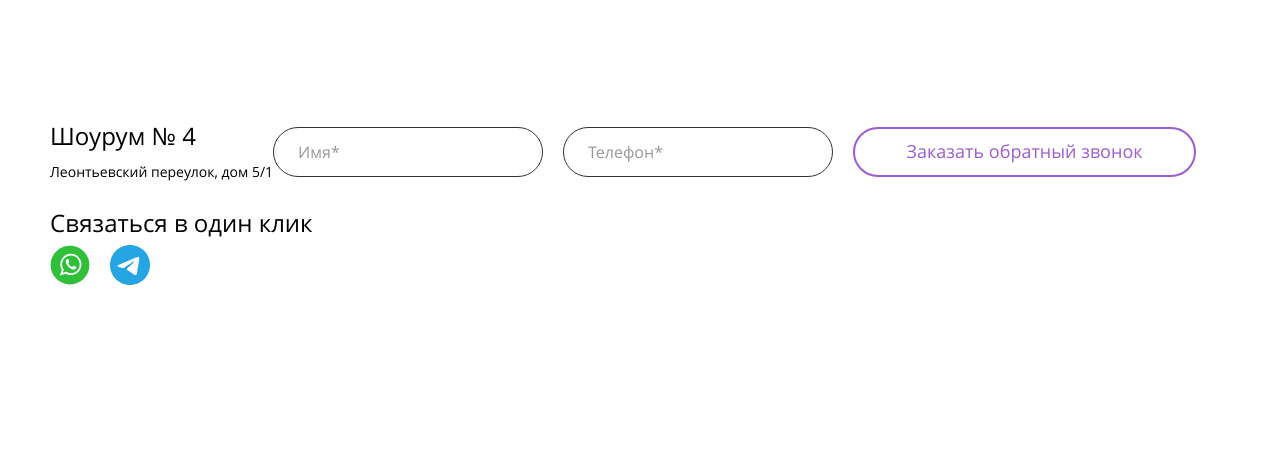
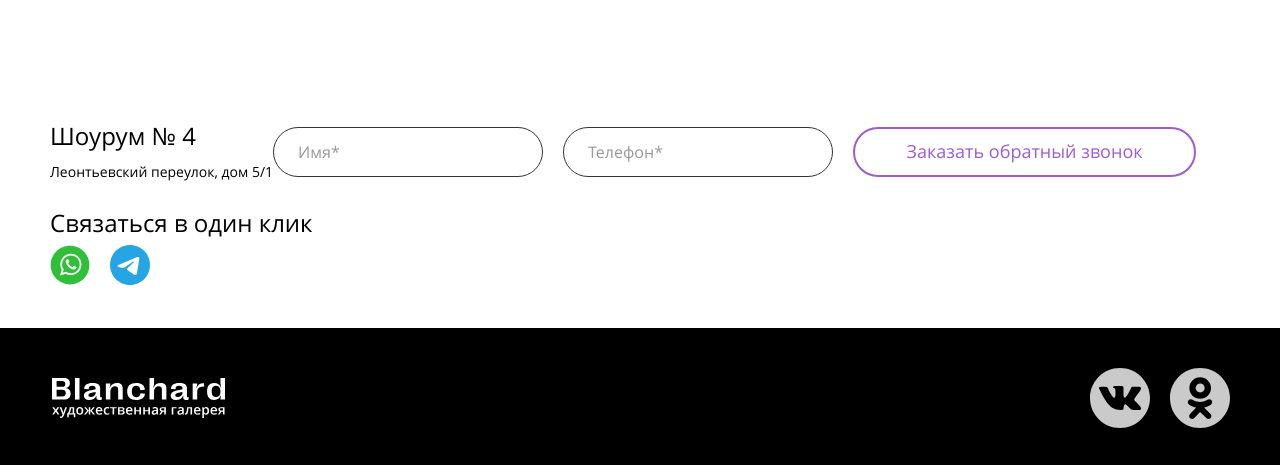
Before and after one commit to Bjoref/Blanchard, a website: page src/html/index.html in a window 1280 px wide. Shown: the part 5891-6356 px from the top of the page. Before the commit the page ends 6226 px from the top, so only its background shows below. Drawn offline with nearby package versions, Linux system fonts and the light colour scheme; files that its build step writes are made by us from their sources; files whose address does not match are found by name.

Commit message:
desk first -> mobile first footer

```diff
--- a/src/html/index.html
+++ b/src/html/index.html
@@ -53,7 +53,7 @@
       @@include('blocks/sections/section-form.html')
     </section>
 
-    <!-- @@include('blocks/footer.html' -->
+    @@include('blocks/footer.html')
     <script src="./js/index.bundle.js"></script>
   </body>
 </html>
--- a/src/scss/blocks/_footer.scss
+++ b/src/scss/blocks/_footer.scss
@@ -1,80 +1,88 @@
 .footer {
   background-color: var(--black-color);
+  padding-top: 20px;
+  padding-bottom: 20px;
+
+  @media (min-width: 767.98px) {
+    padding-top: 40px;
+	padding-bottom: 40px;
+  }
+
+  @media (min-width: 1399.98px) {
+    padding-top: 47px;
+	padding-bottom: 50px;
+  }
 
   &__container {
-		padding-bottom: 48px;
-		padding-top: 47px;
     display: flex;
+    flex-direction: column-reverse;
     justify-content: space-between;
     align-items: center;
 
-		@media (max-width: 1024px) {
-			padding-bottom: 40px;
-			padding-top: 40px;
-		}
-
-		@media (max-width: 360px) {
-			padding-top: 20px;
-			padding-bottom: 20px;
-			flex-direction: column-reverse;
+    @media (min-width: 767.98px) {
+      flex-direction: initial;
     }
   }
 
   &__logo {
-
-		&:focus {
-			outline: 5px solid  var(--dark-primary-color);
+    transition: outline 0.1s ease-in-out;
+    &_mobile {
+      display: initial;
     }
 
     &_tablet {
       display: none;
     }
+
+    &_desk {
+      display: none;
+    }
+
+    @media (min-width: 767.98px) {
+      &_tablet {
+        display: initial;
+      }
+
       &_mobile {
         display: none;
       }
+    }
+
+    &:focus {
+      outline: 5px solid var(--dark-primary-color);
+    }
 
     &-link {
-			transition: outline .1s ease-in-out, background-color .2s ease-in-out;
+      padding-left: 2px;
+      transition: outline 0.1s ease-in-out, background-color 0.2s ease-in-out;
+
+	  @media (min-width: 1399.98px) {
+		padding-left: 0;
+	  }
 
       &:focus {
         background-color: var(--dark-primary-color);
         color: var(--white-color);
-				outline: 5px solid  var(--dark-primary-color);
+        outline: 5px solid var(--dark-primary-color);
       }
 
       &:focus-visible {
         background-color: var(--dark-primary-color);
         outline-offset: 0;
-				outline: 5px solid  var(--dark-primary-color);
-
-			}
-			@media (max-width: 768px) {
-				padding-left: 2px;
-			}
-		}
-
-		@media (max-width: 360px) {
-			&_mobile {
-				display: initial;
-			}
-
-			&_desk {
-				display: none;
+        outline: 5px solid var(--dark-primary-color);
       }
     }
   }
 
   &__list {
     display: flex;
+    margin-bottom: 20px;
+	max-width: 300px;
+	flex-wrap: wrap;
+	grid-gap: 20px;
 
-		@media (max-width: 360px) {
-			margin-bottom: 20px;
-		}
-
-		&-item {
-			&:not(:last-child) {
-				margin-right: 20px;
-			}
+    @media (min-width: 767.98px) {
+      margin-bottom: 0;
     }
 
     &-link {
@@ -84,6 +92,7 @@
         outline: none;
         & > .footer__list-svg {
           & > path {
+			transition: fill .1s ease-in-out;
             fill: var(--white-color);
           }
         }
@@ -94,23 +103,24 @@
         outline: none;
         & > .footer__list-svg {
           & > path {
+			transition: fill .1s ease-in-out;
             fill: var(--primary-color);
           }
         }
       }
     }
     &-svg {
-			height: 45px;
-			width: 45px;
+      height: 50px;
+      width: 50px;
 
-			@media (max-width: 1024px) {
+      @media (min-width: 767.98px) {
         height: 60px;
         width: 60px;
       }
 
-			@media (max-width: 360px) {
-				height: 50px;
-				width: 50px;
+	  @media (min-width: 1399.98px) {
+        height: 45px;
+        width: 45px;
 	  }
     }
   }
--- a/src/scss/blocks/_section-form.scss
+++ b/src/scss/blocks/_section-form.scss
@@ -3,6 +3,7 @@
 
   @media (min-width: 767.98px) {
     padding-top: 35px;
+    padding-bottom: 43px;
   }
 
   @media (min-width: 1023.98px) {
@@ -11,6 +12,7 @@
 
   @media (min-width: 1399.98px) {
     padding-top: 71px;
+    padding-bottom: 38px;
   }
 
   &__content {
--- a/src/scss/blocks/_section-gallery.scss
+++ b/src/scss/blocks/_section-gallery.scss
@@ -134,7 +134,7 @@
 
     @media (min-width: 1399.98px) {
       padding-top: 4px;
-      grid-template-columns: repeat(3, 350px);
+      grid-template-columns: repeat(3, 30.5%);
     }
   }
 }
```
Lines whose indentation alone changed are shown as unchanged.
